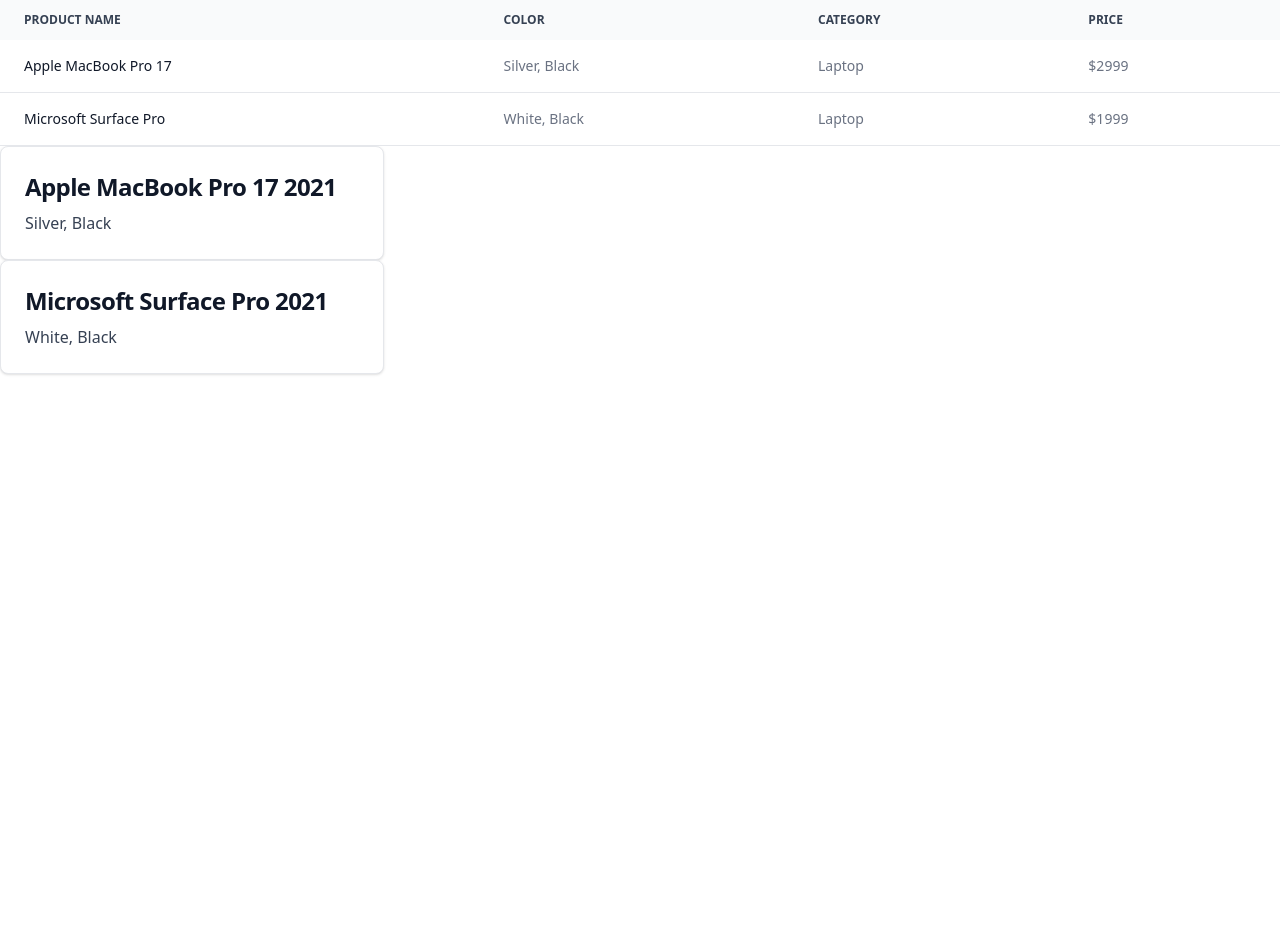
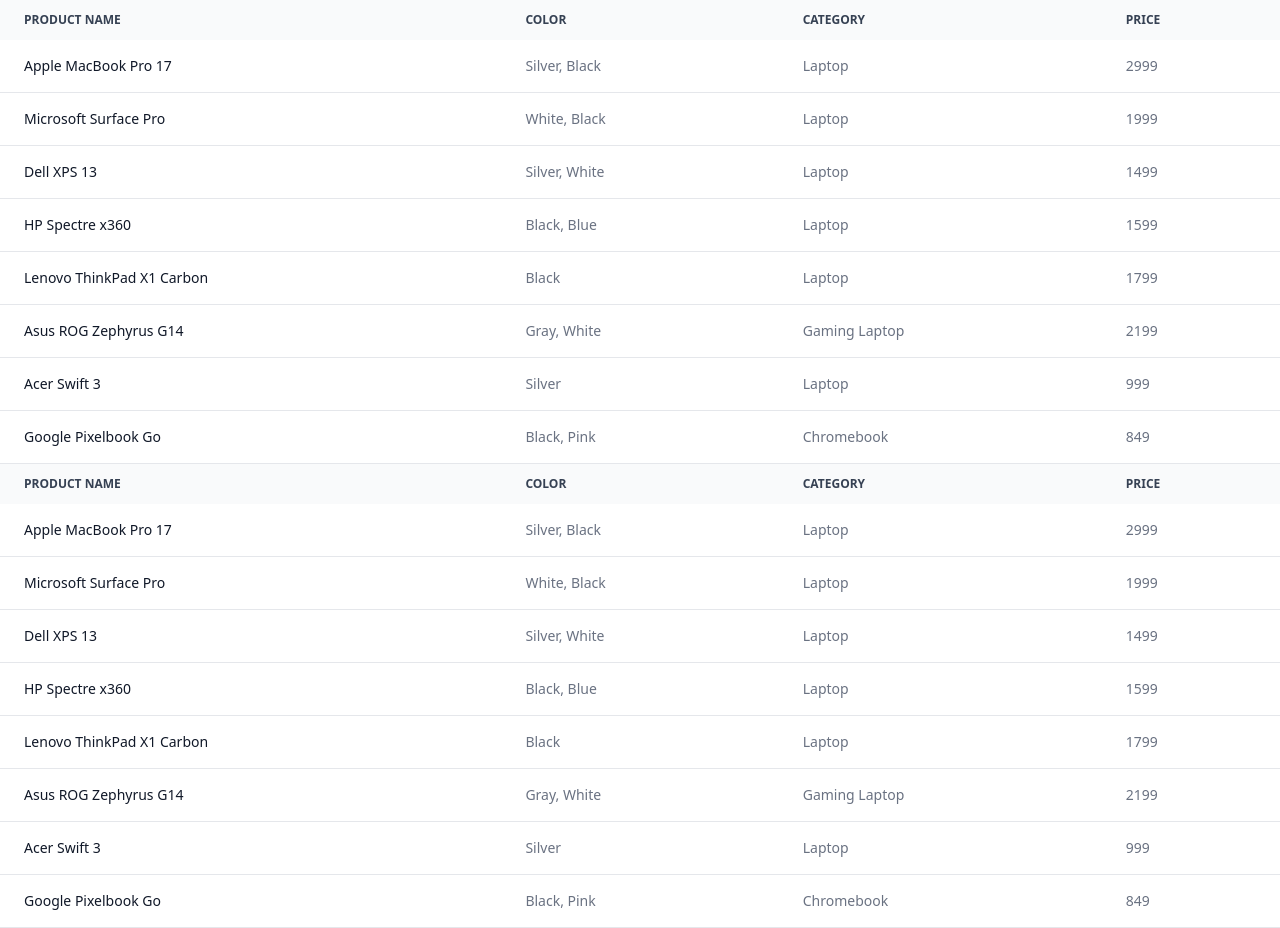
Before and after one commit to zyx-0314/PHP-Pages, a PHP site: page / in a window 1280 px wide. Shown: the part 60-988 px from the top of the page. Before the commit the page ends 435 px from the top, so only its background shows below. Run offline with PHP 8.4, Linux system fonts and the light colour scheme; some libraries are stand-ins or nearby versions.

Commit message:
feat: added versions of table
- updated single and added dual tone color product table components

```diff
--- /dev/null
+++ b/components/templates/productTable/dualToneColor.component.php
@@ -0,0 +1,44 @@
+<?php
+require_once BASE_PATH . '/utils/joinWithComma.utils.php';
+?>
+
+<div class="relative overflow-x-auto">
+    <table class="w-full text-sm text-left rtl:text-right text-gray-500 dark:text-gray-400">
+        <thead class="text-xs text-gray-700 uppercase bg-gray-50 dark:bg-gray-700 dark:text-gray-400">
+            <tr>
+                <?php
+                foreach ($tableColumnNames as $tableColumnName):
+                    ?>
+                    <th scope="col" class="px-6 py-3">
+                        <?php echo $tableColumnName ?>
+                    </th>
+                    <?php
+                endforeach;
+                ?>
+            </tr>
+        </thead>
+        <tbody>
+            <?php
+            foreach ($productList as $index => $product):
+                ?>
+                <tr
+                    class="bg-white border-b <?php echo $index % 2 == 0 ? "dark:bg-gray-800 dark:border-gray-700" : "dark:bg-gray-600 dark:border-gray-500" ?> border-gray-200">
+                    <th scope="row" class="px-6 py-4 font-medium text-gray-900 whitespace-nowrap dark:text-white">
+                        <?php echo $product["productName"] ?>
+                    </th>
+                    <td class="px-6 py-4">
+                        <?php echo
+                            joinWithComma($product["details"]["color"]);
+                        ?>
+                    </td>
+                    <td class="px-6 py-4">
+                        <?php echo $product["details"]["category"] ?>
+                    </td>
+                    <td class="px-6 py-4">
+                        <?php echo $product["details"]["price"] ?>
+                    </td>
+                </tr>
+            <?php endforeach; ?>
+        </tbody>
+    </table>
+</div>
--- a/components/templates/productTableList.component.php
+++ b/components/templates/productTable/singleColor.component.php
@@ -1,5 +1,5 @@
 <?php
-include BASE_PATH . '/utils/joinWithComma.utils.php';
+require_once BASE_PATH . '/utils/joinWithComma.utils.php';
 ?>
 
 <div class="relative overflow-x-auto">
--- a/handlers/pageData.handler.php
+++ b/handlers/pageData.handler.php
@@ -1,6 +1,7 @@
 <?php
 $navList = [
     ["label" => "Home", "url" => "/"],
+    ["label" => "News", "url" => "/contact"],
     ["label" => "About Us", "url" => "/about"],
     ["label" => "Contact Us", "url" => "/contact"],
 ];
@@ -18,7 +19,7 @@ $productList = [
         "details" => [
             "color" => ["Silver", "Black"],
             "category" => "Laptop",
-            "price" => "$2999",
+            "price" => 2999,
         ],
     ],
     [
@@ -26,7 +27,62 @@ $productList = [
         "details" => [
             "color" => ["White", "Black"],
             "category" => "Laptop",
-            "price" => "$1999",
+            "price" => 1999,
+        ],
+    ],
+    [
+        "productName" => "Dell XPS 13",
+        "details" => [
+            "color" => ["Silver", "White"],
+            "category" => "Laptop",
+            "price" => 1499,
+        ],
+    ],
+    [
+        "productName" => "HP Spectre x360",
+        "details" => [
+            "color" => ["Black", "Blue"],
+            "category" => "Laptop",
+            "price" => 1599,
+        ],
+    ],
+    [
+        "productName" => "Lenovo ThinkPad X1 Carbon",
+        "details" => [
+            "color" => ["Black"],
+            "category" => "Laptop",
+            "price" => 1799,
+        ],
+    ],
+    [
+        "productName" => "Asus ROG Zephyrus G14",
+        "details" => [
+            "color" => ["Gray", "White"],
+            "category" => "Gaming Laptop",
+            "price" => 2199,
+        ],
+    ],
+    [
+        "productName" => "Acer Swift 3",
+        "details" => [
+            "color" => ["Silver"],
+            "category" => "Laptop",
+            "price" => 999,
+        ],
+    ],
+    [
+        "productName" => "Google Pixelbook Go",
+        "details" => [
+            "color" => ["Black", "Pink"],
+            "category" => "Chromebook",
+            "price" => 849,
         ],
     ],
 ];
+
+$accounts = array(
+    "https://facebook.com",
+    "https://instagram.com",
+    "https://gmail.com",
+
+);
--- a/index.php
+++ b/index.php
@@ -9,9 +9,17 @@ $pageTitle = 'Product List';
 
 include BASE_PATH . '/components/templates/head.component.php';
 include BASE_PATH . '/components/templates/nav.component.php';
-include BASE_PATH . '/components/templates/productTableList.component.php';
+include BASE_PATH . '/components/templates/productTable/singleColor.component.php';
+include BASE_PATH . '/components/templates/productTable/dualToneColor.component.php';
 include BASE_PATH . '/components/templates/foot.component.php';
 
 include BASE_PATH . '/components/cards/note.component.php';
 
-displayCardForm($productList);
+// displayCardForm($productList);
+?>
+
+<!-- <?php
+foreach ($accounts as $account) {
+    echo $account;
+}
+?> -->
```
